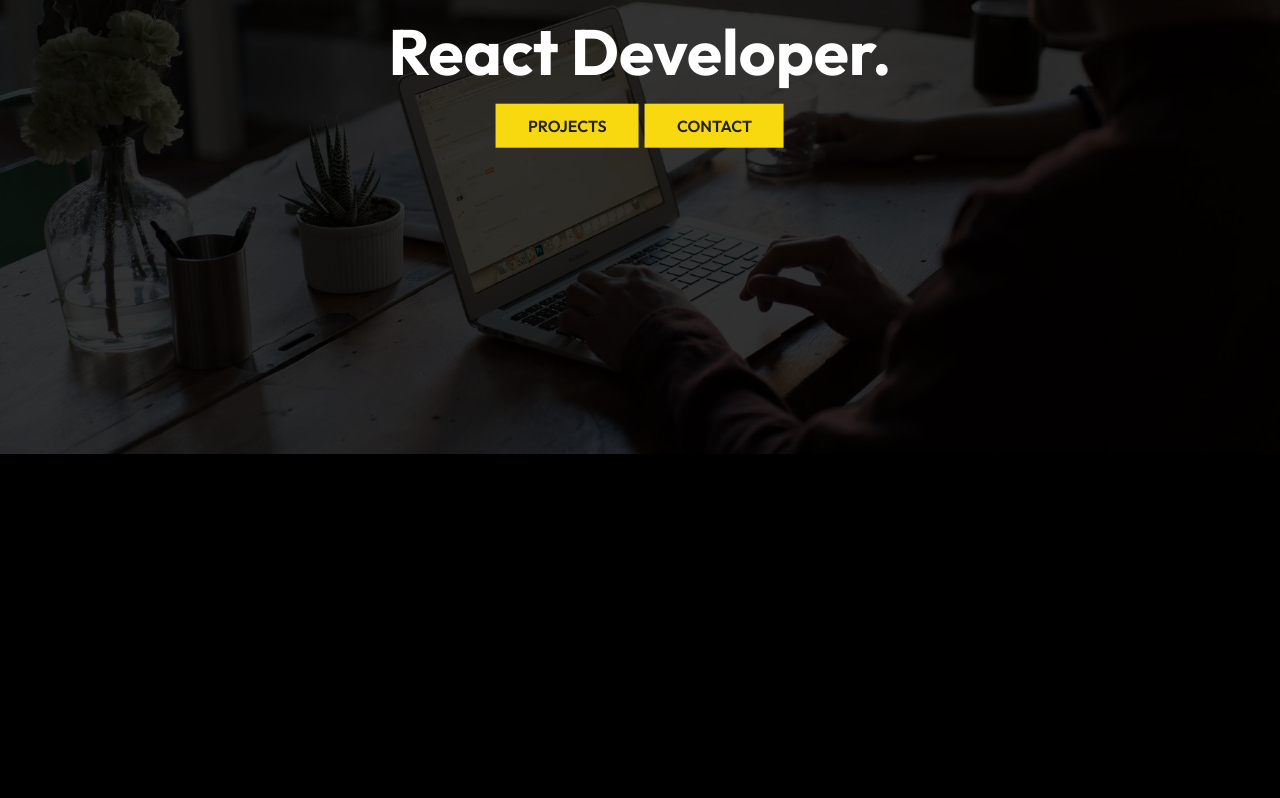
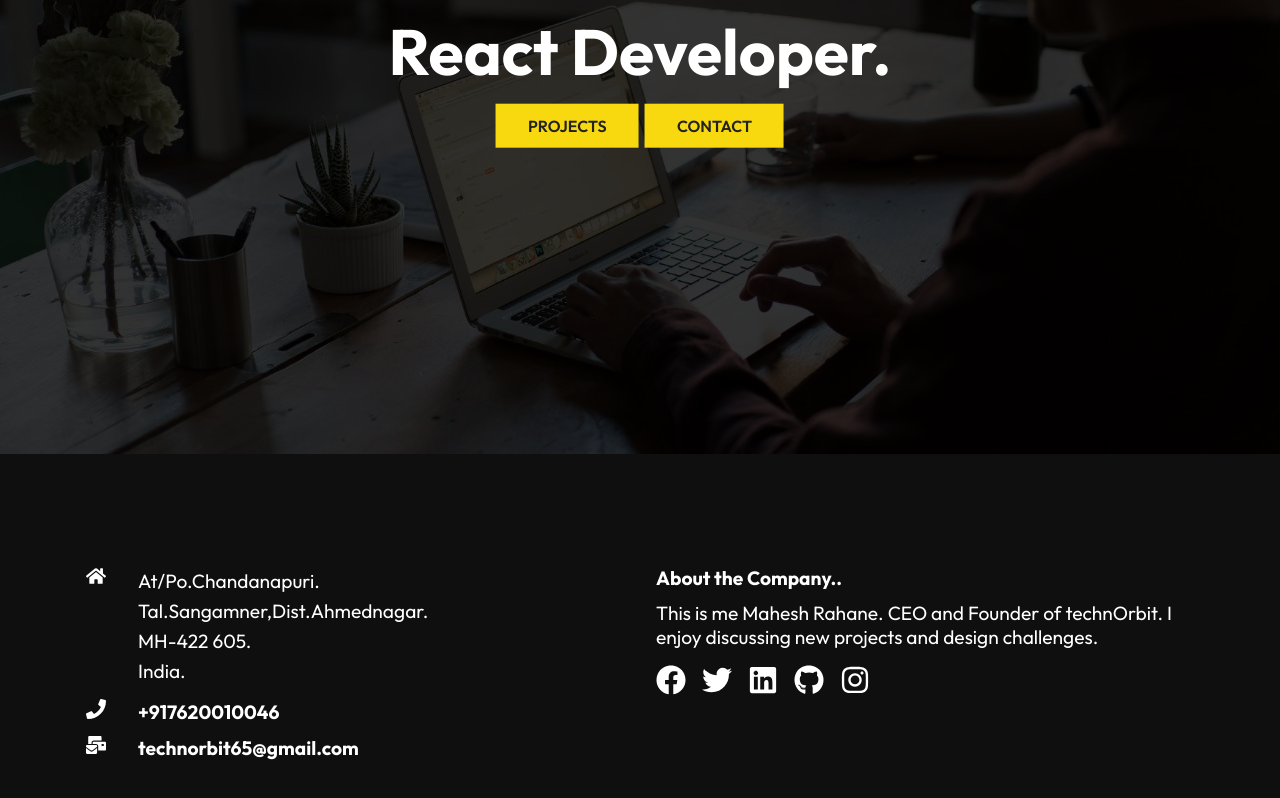
Before and after one commit to maheshrahane2002/my-app, a React (Create React App) app: page / in a window 1280 px wide. Shown: the part 346-1144 px from the top of the page. Before the commit the page ends 804 px from the top, so only its background shows below. Built offline with nearby package versions, Linux system fonts and the light colour scheme.

Commit message:
To create an footer.

```diff
--- /dev/null
+++ b/src/components/Footer.js
@@ -0,0 +1,48 @@
+import "./FooterStyles.css";
+import React from 'react';
+import { FaFacebook, FaGithub, FaHome, FaInstagram, FaLinkedin, FaMailBulk, FaPhone, FaTwitter } from "react-icons/fa";
+
+const Footer = () => {
+  return (
+    <div className="footer">
+      <div className="footer-container">
+        <div className="left">
+            <div className="location">
+                <FaHome size={20} style={{color:"#fff", marginRight: "2rem"}}/>
+                <div>
+                    <p>At/Po.Chandanapuri.</p>
+                    <p>Tal.Sangamner,Dist.Ahmednagar.</p>
+                    <p>MH-422 605.</p>
+                    <p>India.</p>
+                </div>
+            </div>
+
+            <div className="phone">
+                <h4><FaPhone size={20} style={{color:"#fff", marginRight: "2rem"}}/>
+            +917620010046</h4>
+            </div>
+
+            <div className="email">
+                <h4><FaMailBulk size={20} style={{color:"#fff", marginRight: "2rem"}}/>
+            technorbit65@gmail.com</h4>
+            </div>
+
+        </div>
+        <div className="right">
+            <h4>About the Company..</h4>
+            <p>This is me Mahesh Rahane. CEO and Founder of technOrbit. I enjoy discussing new projects and design challenges.</p>
+        <div className="social">
+        <FaFacebook size={30} style={{color:"#fff", marginRight: "1rem"}}/>
+        <FaTwitter size={30} style={{color:"#fff", marginRight: "1rem"}}/>
+        <FaLinkedin size={30} style={{color:"#fff", marginRight: "1rem"}}/>
+        <FaGithub size={30} style={{color:"#fff", marginRight: "1rem"}}/>
+        <FaInstagram size={30} style={{color:"#fff", marginRight: "1rem"}}/>
+
+        </div>
+        </div>
+      </div>
+    </div>
+  )
+}
+
+export default Footer;
--- /dev/null
+++ b/src/components/FooterStyles.css
@@ -0,0 +1,57 @@
+.footer{
+    width: 100%;
+    padding: 6rem 0;
+    background-color: rgb(19,19,19,0.8);
+}
+
+.footer-container{
+    max-width: 1140px;
+    margin: auto;
+    display: grid;
+    grid-template-columns: repeat(2, 1fr);
+    grid: gap 40px;
+}
+
+.left{
+    height: 100%;
+    max-width: 100%;
+    display: flex;
+    flex-direction: column;
+    padding: 1rem;
+}
+
+.location{
+    display: flex;
+    margin-bottom: 0.8rem;
+}
+
+.location p{
+line-height: 30px;
+}
+
+.right{
+    height: 100%;
+    max-width: 100%;
+    display: flex;
+    flex-direction: column;
+    padding: 1rem;
+}
+
+.social{
+    margin-top: 1rem;
+}
+
+h4 {
+    font-size: 1.2rem;
+    padding-bottom: 0.7rem;
+}
+
+p {
+    font-size: 1.2rem;
+}
+
+@media screen and (max-width:640px){
+    .footer-container{
+        grid-template-columns: 1fr;
+}
+}
--- a/src/routes/Home.js
+++ b/src/routes/Home.js
@@ -1,14 +1,17 @@
 import React from 'react'
 import Navbar from "../components/Navbar";
 import HeroImg from "../components/HeroImg";
+import Footer from "../components/Footer";
+
 
 const Home = () => {
   return (
     <div>
       <Navbar />
       <HeroImg />
+      <Footer />
     </div>
-  )
-}
+  );
+};
 
 export default Home;
```
